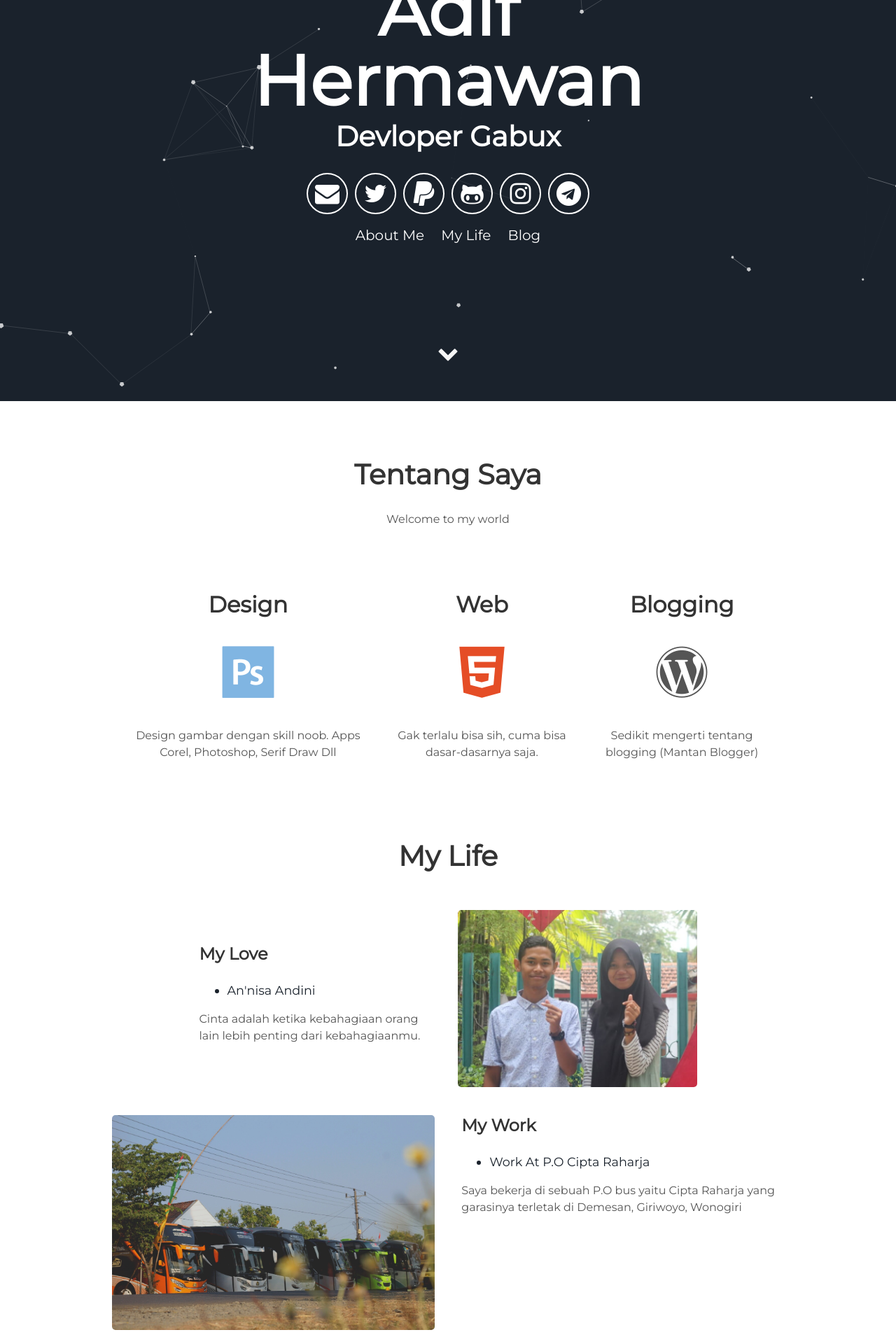
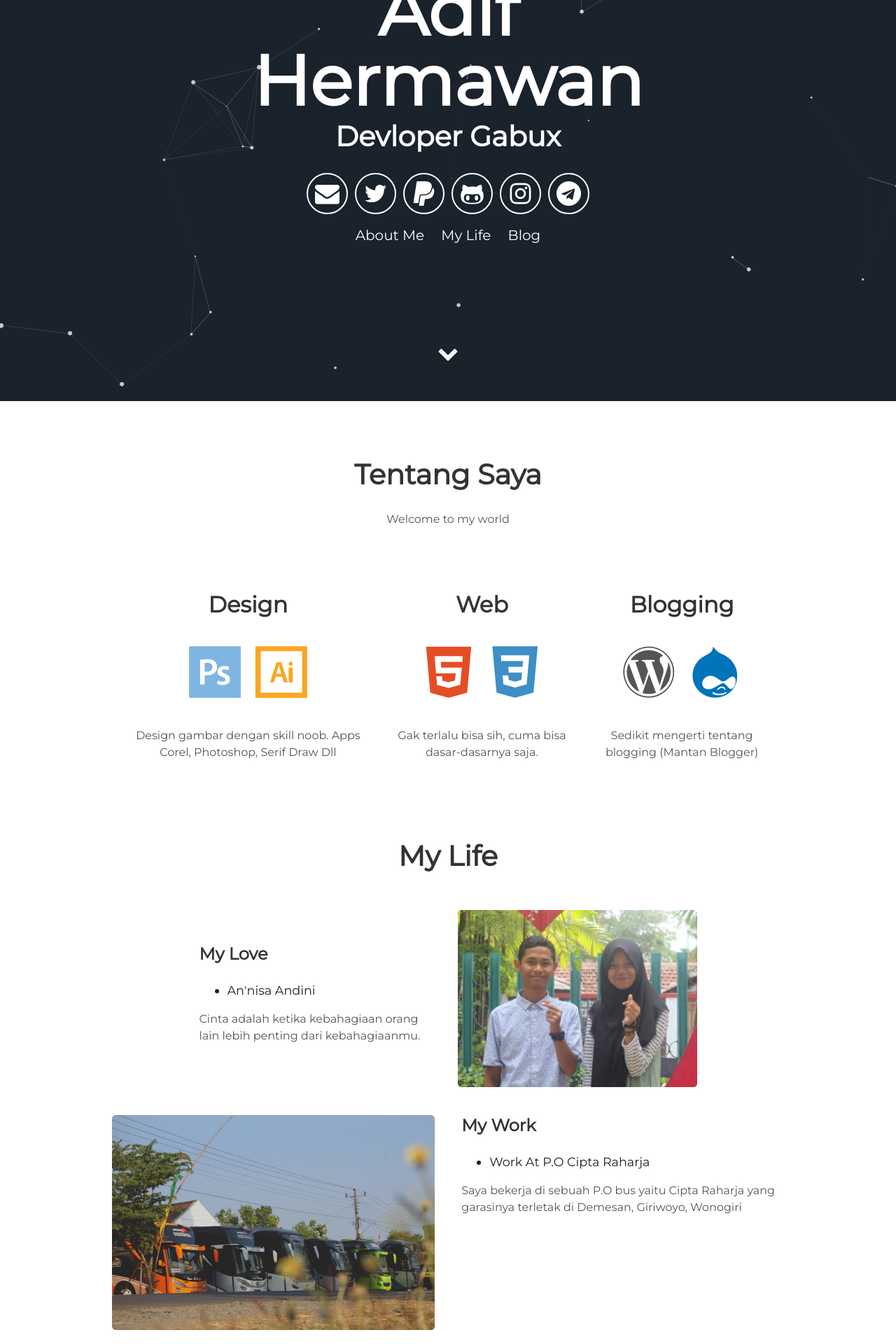
Before and after one commit to adif48/adif48, a Jekyll site: the page built from index.html, in a window 1280 px wide. Shown: the part 327-2247 px from the top of the page at 70% size. Built offline with Jekyll 4.4.1, drawn with Linux system fonts in a browser that asks for light colours.

Commit message:
Update about.html

```diff
--- a/_includes/about.html
+++ b/_includes/about.html
@@ -6,17 +6,20 @@
     <div class="tech">
       <h2>Design</h2>
       <i class="devicon-photoshop-plain colored"></i>
+     <i class="devicon-illustrator-line colored"></i>
       <p>Design gambar dengan skill noob.
         Apps Corel, Photoshop, Serif Draw Dll</p>
     </div>
     <div class="tech">
       <h2>Web</h2>
       <i class="devicon-html5-plain colored"></i>
+      <i class="devicon-css3-plain colored"></i>
       <p>Gak terlalu bisa sih, cuma bisa dasar-dasarnya saja.</p>
     </div>
     <div class="tech">
       <h2>Blogging</h2>
       <i class="devicon-wordpress-plain"></i>
+     <i class="devicon-drupal-plain colored"></i>
       <p>Sedikit mengerti tentang blogging (Mantan Blogger)</p>
     </div>
 </div>
```
